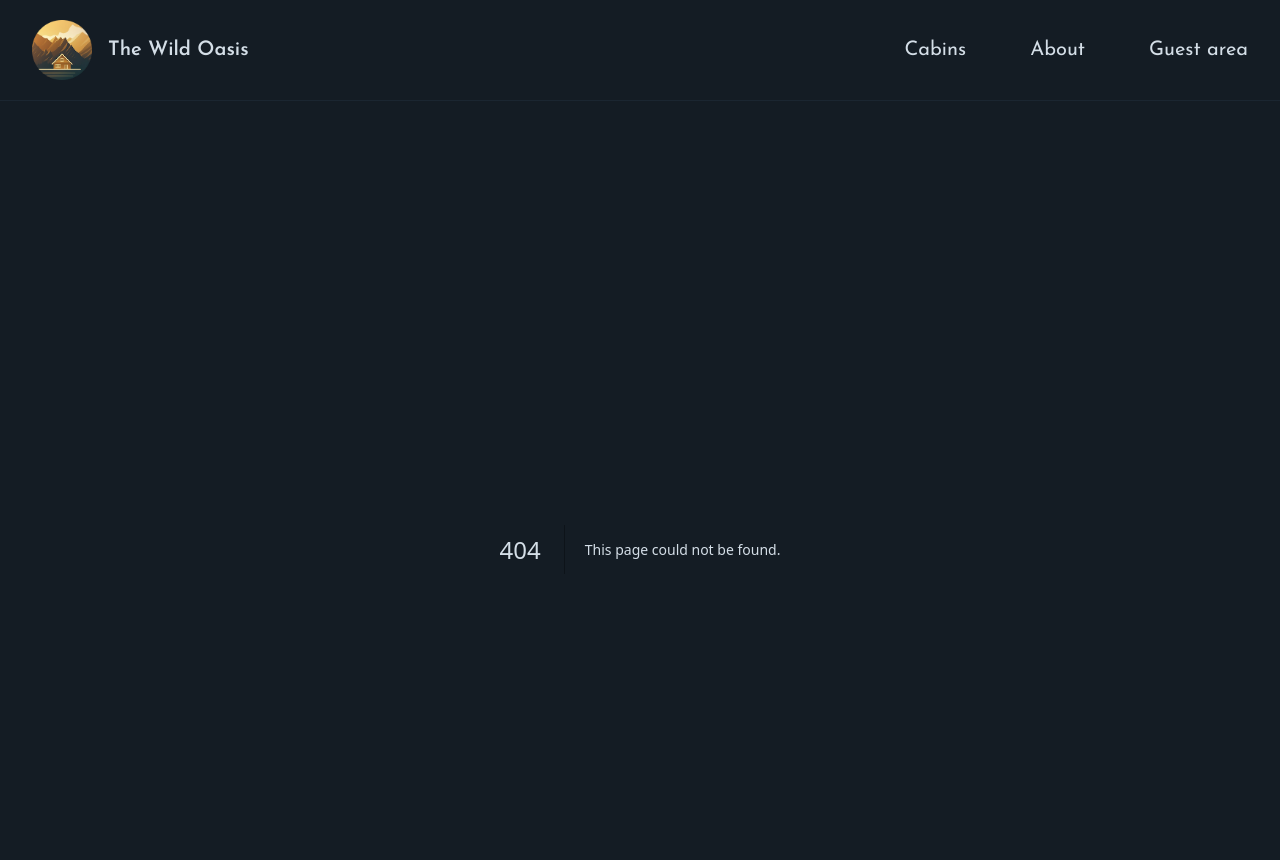
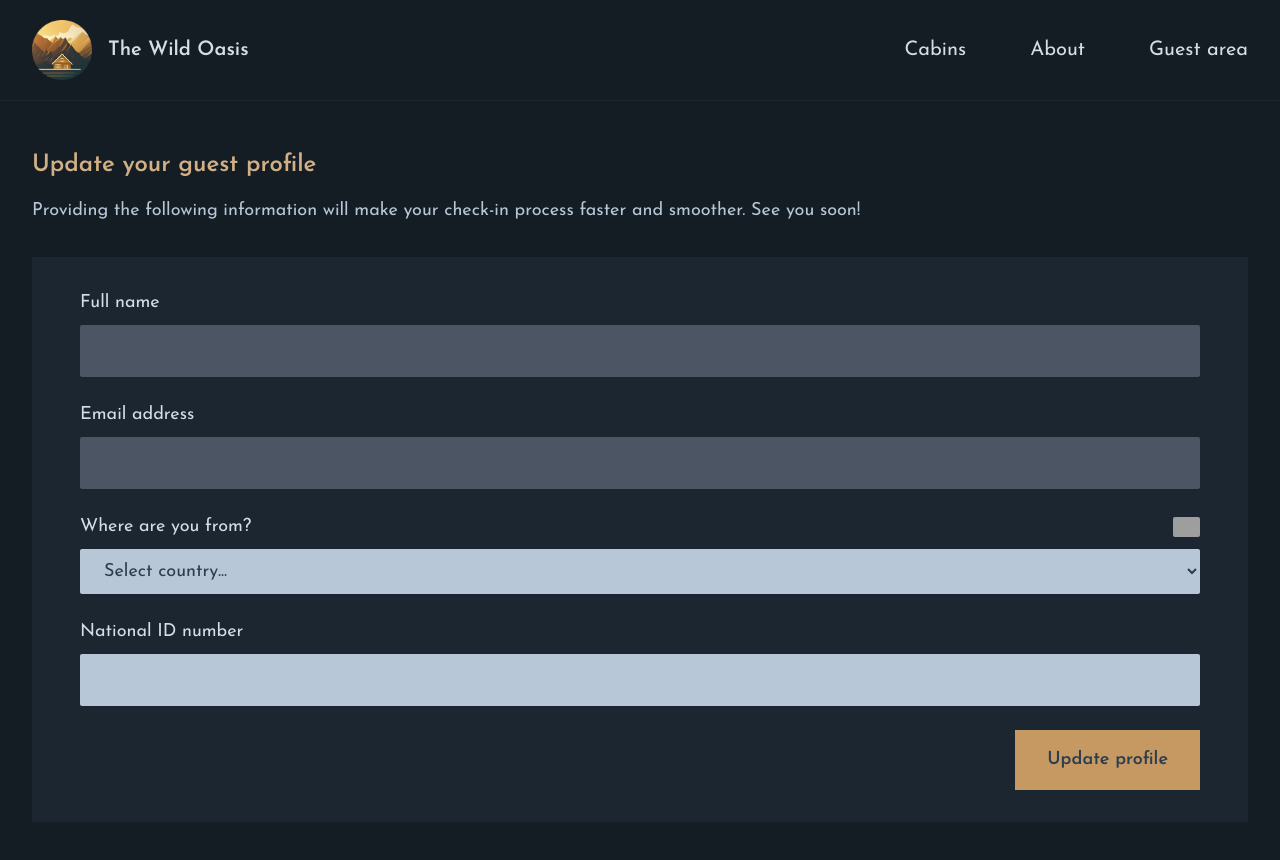
Before and after one commit to huzaifaghazali/wild-oasis-website, a Next.js app: page /account/profile in a window 1280 px wide. Before the commit this address had no page. Shown: the top 860 px of the page. Built offline with nearby package versions, Linux system fonts and the light colour scheme; grey boxes are pictures that could not be loaded.

Commit message:
Add nested Reservations page and profile page

```diff
--- /dev/null
+++ b/app/_components/DeleteReservation.js
@@ -0,0 +1,12 @@
+import { TrashIcon } from '@heroicons/react/24/solid';
+
+function DeleteReservation({ bookingId }) {
+  return (
+    <button className='group flex items-center gap-2 uppercase text-xs font-bold text-primary-300 flex-grow px-3 hover:bg-accent-600 transition-colors hover:text-primary-900'>
+      <TrashIcon className='h-5 w-5 text-primary-600 group-hover:text-primary-800 transition-colors' />
+      <span className='mt-1'>Delete</span>
+    </button>
+  );
+}
+
+export default DeleteReservation;
--- /dev/null
+++ b/app/_components/ReservationCard.js
@@ -0,0 +1,84 @@
+import { PencilSquareIcon } from '@heroicons/react/24/solid';
+import { format, formatDistance, isPast, isToday, parseISO } from 'date-fns';
+import DeleteReservation from './DeleteReservation';
+
+export const formatDistanceFromNow = (dateStr) =>
+  formatDistance(parseISO(dateStr), new Date(), {
+    addSuffix: true,
+  }).replace('about ', '');
+
+function ReservationCard({ booking }) {
+  const {
+    id,
+    guestId,
+    startDate,
+    endDate,
+    numNights,
+    totalPrice,
+    numGuests,
+    status,
+    created_at,
+    cabins: { name, image },
+  } = booking;
+
+  return (
+    <div className='flex border border-primary-800'>
+      <div className='relative h-32 aspect-square'>
+        <img
+          src={image}
+          alt={`Cabin ${name}`}
+          className='object-cover border-r border-primary-800'
+        />
+      </div>
+
+      <div className='flex-grow px-6 py-3 flex flex-col'>
+        <div className='flex items-center justify-between'>
+          <h3 className='text-xl font-semibold'>
+            {numNights} nights in Cabin {name}
+          </h3>
+          {isPast(new Date(startDate)) ? (
+            <span className='bg-yellow-800 text-yellow-200 h-7 px-3 uppercase text-xs font-bold flex items-center rounded-sm'>
+              past
+            </span>
+          ) : (
+            <span className='bg-green-800 text-green-200 h-7 px-3 uppercase text-xs font-bold flex items-center rounded-sm'>
+              upcoming
+            </span>
+          )}
+        </div>
+
+        <p className='text-lg text-primary-300'>
+          {format(new Date(startDate), 'EEE, MMM dd yyyy')} (
+          {isToday(new Date(startDate))
+            ? 'Today'
+            : formatDistanceFromNow(startDate)}
+          ) &mdash; {format(new Date(endDate), 'EEE, MMM dd yyyy')}
+        </p>
+
+        <div className='flex gap-5 mt-auto items-baseline'>
+          <p className='text-xl font-semibold text-accent-400'>${totalPrice}</p>
+          <p className='text-primary-300'>&bull;</p>
+          <p className='text-lg text-primary-300'>
+            {numGuests} guest{numGuests > 1 && 's'}
+          </p>
+          <p className='ml-auto text-sm text-primary-400'>
+            Booked {format(new Date(created_at), 'EEE, MMM dd yyyy, p')}
+          </p>
+        </div>
+      </div>
+
+      <div className='flex flex-col border-l border-primary-800 w-[100px]'>
+        <a
+          href={`/account/reservations/edit/${id}`}
+          className='group flex items-center gap-2 uppercase text-xs font-bold text-primary-300 border-b border-primary-800 flex-grow px-3 hover:bg-accent-600 transition-colors hover:text-primary-900'
+        >
+          <PencilSquareIcon className='h-5 w-5 text-primary-600 group-hover:text-primary-800 transition-colors' />
+          <span className='mt-1'>Edit</span>
+        </a>
+        <DeleteReservation bookingId={id} />
+      </div>
+    </div>
+  );
+}
+
+export default ReservationCard;
--- /dev/null
+++ b/app/_components/SelectCountry.js
@@ -0,0 +1,28 @@
+// import { getCountries } from '@/app/_lib/data-service';
+
+// Let's imagine your colleague already built this component 😃
+
+async function SelectCountry({ defaultCountry, name, id, className }) {
+  const countries = [];
+  const flag =
+    countries.find((country) => country.name === defaultCountry)?.flag ?? '';
+
+  return (
+    <select
+      name={name}
+      id={id}
+      // Here we use a trick to encode BOTH the country name and the flag into the value. Then we split them up again later in the server action
+      defaultValue={`${defaultCountry}%${flag}`}
+      className={className}
+    >
+      <option value=''>Select country...</option>
+      {countries.map((c) => (
+        <option key={c.name} value={`${c.name}%${c.flag}`}>
+          {c.name}
+        </option>
+      ))}
+    </select>
+  );
+}
+
+export default SelectCountry;
--- a/app/account/page.js
+++ b/app/account/page.js
@@ -3,7 +3,11 @@
 };
 
 function page() {
-  return <h1>Your Account</h1>;
+  return (
+    <h2 className='font-semibold text-2xl text-accent-400 mb-7'>
+      Welcome Huzaifa
+    </h2>
+  );
 }
 
 export default page;
--- /dev/null
+++ b/app/account/profile/page.js
@@ -0,0 +1,70 @@
+import SelectCountry from '@/app/_components/SelectCountry';
+
+export default function Page() {
+  // CHANGE
+  const countryFlag = 'pt.jpg';
+  const nationality = 'portugal';
+
+  return (
+    <div>
+      <h2 className='font-semibold text-2xl text-accent-400 mb-4'>
+        Update your guest profile
+      </h2>
+
+      <p className='text-lg mb-8 text-primary-200'>
+        Providing the following information will make your check-in process
+        faster and smoother. See you soon!
+      </p>
+
+      <form className='bg-primary-900 py-8 px-12 text-lg flex gap-6 flex-col'>
+        <div className='space-y-2'>
+          <label>Full name</label>
+          <input
+            disabled
+            className='px-5 py-3 bg-primary-200 text-primary-800 w-full shadow-sm rounded-sm disabled:cursor-not-allowed disabled:bg-gray-600 disabled:text-gray-400'
+          />
+        </div>
+
+        <div className='space-y-2'>
+          <label>Email address</label>
+          <input
+            disabled
+            className='px-5 py-3 bg-primary-200 text-primary-800 w-full shadow-sm rounded-sm disabled:cursor-not-allowed disabled:bg-gray-600 disabled:text-gray-400'
+          />
+        </div>
+
+        <div className='space-y-2'>
+          <div className='flex items-center justify-between'>
+            <label htmlFor='nationality'>Where are you from?</label>
+            <img
+              src={countryFlag}
+              alt='Country flag'
+              className='h-5 rounded-sm'
+            />
+          </div>
+
+          <SelectCountry
+            name='nationality'
+            id='nationality'
+            className='px-5 py-3 bg-primary-200 text-primary-800 w-full shadow-sm rounded-sm'
+            defaultCountry={nationality}
+          />
+        </div>
+
+        <div className='space-y-2'>
+          <label htmlFor='nationalID'>National ID number</label>
+          <input
+            name='nationalID'
+            className='px-5 py-3 bg-primary-200 text-primary-800 w-full shadow-sm rounded-sm'
+          />
+        </div>
+
+        <div className='flex justify-end items-center gap-6'>
+          <button className='bg-accent-500 px-8 py-4 text-primary-800 font-semibold hover:bg-accent-600 transition-all disabled:cursor-not-allowed disabled:bg-gray-500 disabled:text-gray-300'>
+            Update profile
+          </button>
+        </div>
+      </form>
+    </div>
+  );
+}
--- /dev/null
+++ b/app/account/reservations/page.js
@@ -0,0 +1,29 @@
+import ReservationCard from '@/app/_components/ReservationCard';
+
+export default function Page() {
+  // CHANGE
+  const bookings = [];
+
+  return (
+    <div>
+      <h2 className='font-semibold text-2xl text-accent-400 mb-7'>
+        Your reservations
+      </h2>
+
+      {bookings.length === 0 ? (
+        <p className='text-lg'>
+          You have no reservations yet. Check out our{' '}
+          <a className='underline text-accent-500' href='/cabins'>
+            luxury cabins &rarr;
+          </a>
+        </p>
+      ) : (
+        <ul className='space-y-6'>
+          {bookings.map((booking) => (
+            <ReservationCard booking={booking} key={booking.id} />
+          ))}
+        </ul>
+      )}
+    </div>
+  );
+}
--- a/package.json
+++ b/package.json
@@ -10,6 +10,7 @@
   },
   "dependencies": {
     "@heroicons/react": "^2.1.4",
+    "date-fns": "^3.6.0",
     "next": "14.2.3",
     "react": "^18",
     "react-dom": "^18"
```
Also changed, not shown: 1 other file (tests, documents, lock files or other folders).
